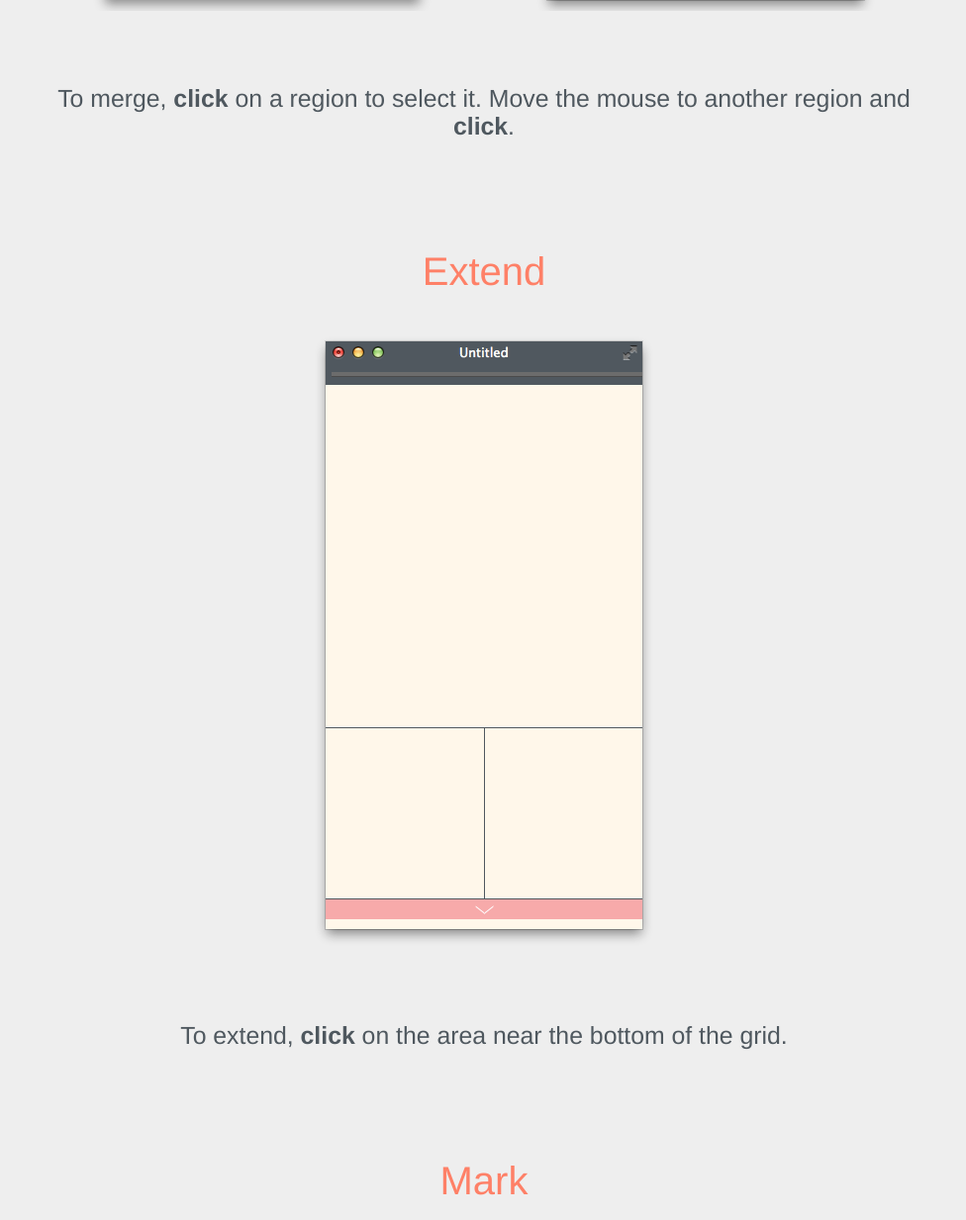
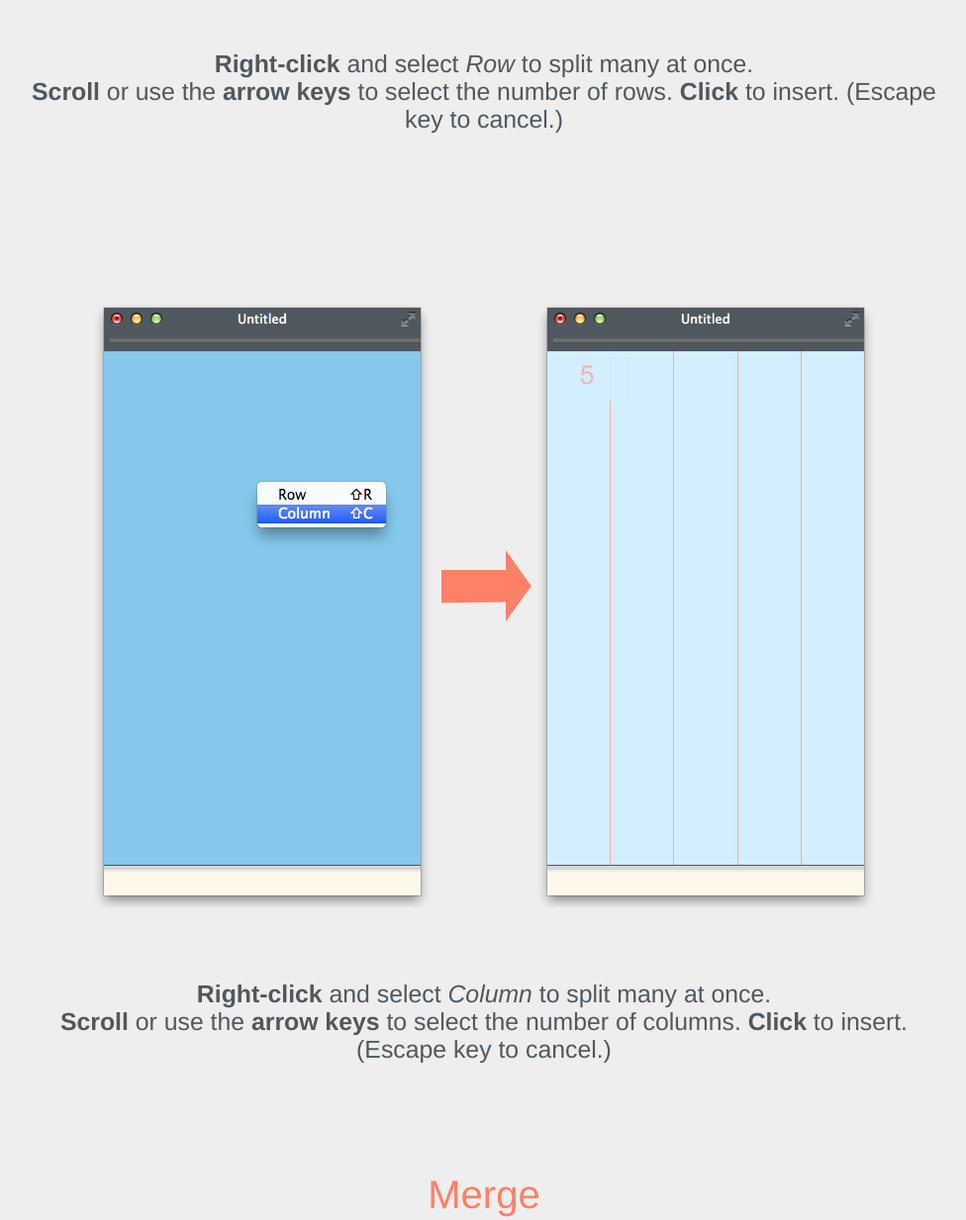
Before and after one commit to tjklemz/plaid-site, a plain HTML site: page how-to-use/index.html in a window 1280 px wide. Shown: the part 2992-4225 px from the top of the page at 99% size, without its empty margins (151-1127 px from the left). Drawn offline with Linux system fonts and the light colour scheme.

Commit message:
added multi-split help section

```diff
--- a/how-to-use/index.html
+++ b/how-to-use/index.html
@@ -19,6 +19,10 @@
       <p>To split a <strong>row</strong>, hover over a region and press 'R'.</p>
       <img src="images/split-column.png">
       <p>To split a <strong>column</strong>, hover over a region and press 'C'.</p>
+      <img src="images/split-row-multi.png">
+      <p><strong>Right-click</strong> and select <em>Row</em> to split many at once.<br /><strong>Scroll</strong> or use the <strong>arrow keys</strong> to select the number of rows. <strong>Click</strong> to insert. (Escape key to cancel.)</p>
+      <img src="images/split-column-multi.png">
+      <p><strong>Right-click</strong> and select <em>Column</em> to split many at once.<br /><strong>Scroll</strong> or use the <strong>arrow keys</strong> to select the number of columns. <strong>Click</strong> to insert. (Escape key to cancel.)</p>
     </section>
     <section class="merge">
       <h2>Merge</h2>
```
